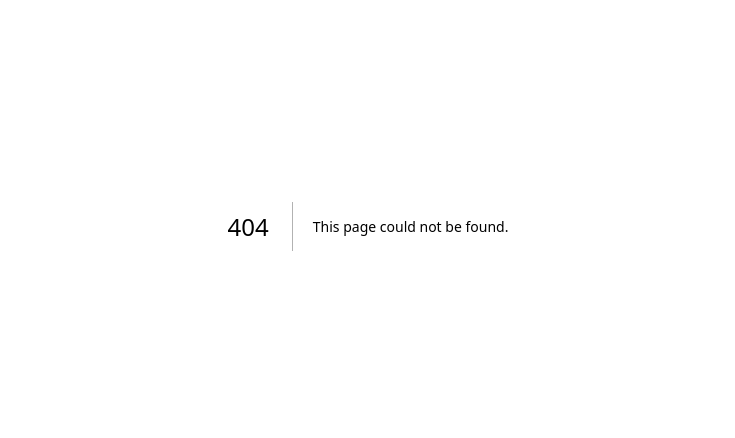
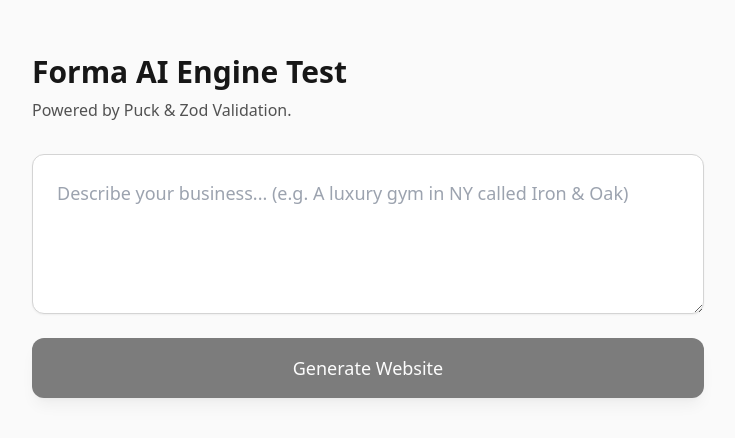
Before and after one commit to sarfarajakhtar/Forma, a Next.js app: page /test-ai in a window 1280 px wide. Before the commit this address had no page. Shown: the part 174-612 px from the top of the page, without its empty margins (272-1007 px from the left). Built offline with nearby package versions, Linux system fonts and the light colour scheme.

Commit message:
Create page.tsx

```diff
--- /dev/null
+++ b/app/test-ai/page.tsx
@@ -0,0 +1,69 @@
+"use client";
+import { useState } from "react";
+import { Render } from "@puckeditor/core";
+import { puckConfig } from "@/lib/puck/registry";
+
+export default function TestAIPage() {
+  const [description, setDescription] = useState("");
+  const [loading, setLoading] = useState(false);
+  const [blueprint, setBlueprint] = useState<any>(null);
+  const [error, setError] = useState<string | null>(null);
+
+  async function generate() {
+    setLoading(true);
+    setError(null);
+    setBlueprint(null);
+
+    try {
+      const res = await fetch("/api/generate", {
+        method: "POST",
+        headers: { "Content-Type": "application/json" },
+        body: JSON.stringify({ description }),
+      });
+      const data = await res.json();
+      if (!res.ok) throw new Error(data.error || "Failed to generate.");
+      setBlueprint(data.blueprint);
+    } catch (err: any) {
+      setError(err.message);
+    } finally {
+      setLoading(false);
+    }
+  }
+
+  if (blueprint) {
+    return (
+      <div className="relative w-full min-h-screen">
+        <Render config={puckConfig} data={blueprint} />
+        <button
+          onClick={() => setBlueprint(null)}
+          className="fixed bottom-6 right-6 bg-black text-white px-6 py-3 rounded-full text-sm font-bold shadow-2xl hover:bg-gray-800 transition-colors z-50"
+        >
+          ← Generate Another
+        </button>
+      </div>
+    );
+  }
+
+  return (
+    <div className="min-h-screen bg-neutral-50 flex items-center justify-center p-6 font-sans">
+      <div className="max-w-2xl w-full">
+        <h1 className="text-3xl font-bold mb-2 text-neutral-900">Forma AI Engine Test</h1>
+        <p className="text-neutral-600 mb-8">Powered by Puck & Zod Validation.</p>
+        <textarea
+          className="block w-full h-40 p-6 border border-neutral-300 rounded-xl focus:outline-none focus:ring-2 focus:ring-neutral-900 bg-white mb-6 text-lg shadow-sm"
+          placeholder="Describe your business... (e.g. A luxury gym in NY called Iron & Oak)"
+          value={description}
+          onChange={(e) => setDescription(e.target.value)}
+        />
+        <button
+          onClick={generate}
+          disabled={loading || description.length < 20}
+          className="bg-black text-white px-8 py-4 rounded-xl font-medium hover:bg-neutral-800 transition-colors disabled:opacity-50 w-full text-lg shadow-lg"
+        >
+          {loading ? "Assembling Website..." : "Generate Website"}
+        </button>
+        {error && <div className="mt-6 p-4 bg-red-50 text-red-700 border border-red-200 rounded-xl">{error}</div>}
+      </div>
+    </div>
+  );
+}
```
